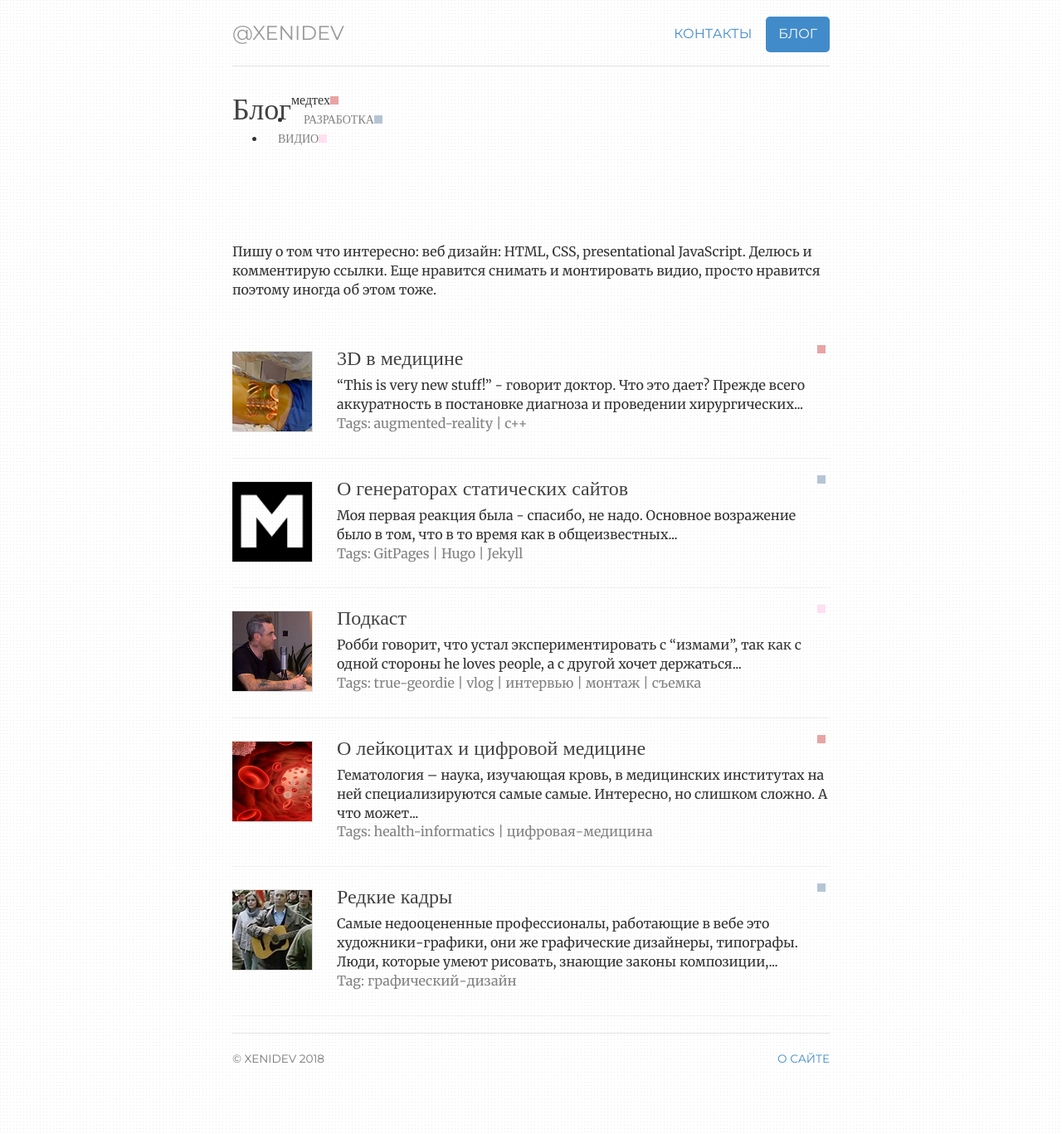
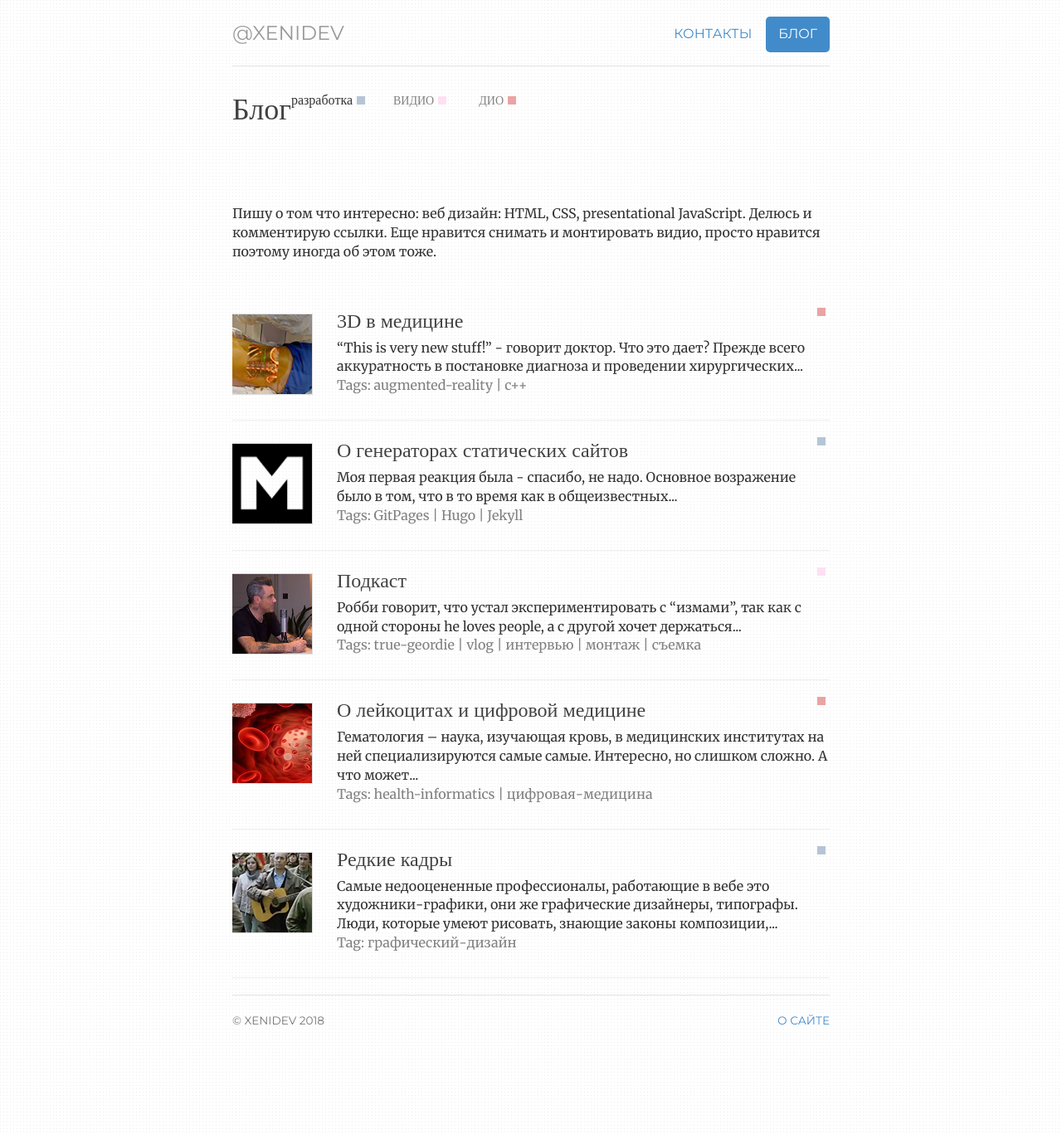
Before and after one commit to ValeraS/xenidev.github.io, a Jekyll site: the page built from notes/index.html, in a window 1280 px wide. Shown: the whole page at 83% size. Built offline with Jekyll 4.4.1, drawn with Linux system fonts in a browser that asks for light colours.

Commit message:
Update index.html

```diff
--- a/notes/index.html
+++ b/notes/index.html
@@ -8,11 +8,11 @@ notes: active
          <div class="welcome_bar">
             <h1 class="intro">Блог</h1>
 
-	   <ul class="square-categories>
-<li><a class="text-category" href="/notes/medtech.html">медтех<span class="badge-category-medtech"></span></a> </li>
+	   	   <ul class="square-categories pull-right>
+
     <li><a class="text-category" href="/notes/razrabotka.html">разработка<span class="badge-category-razrabotka"></span> </a> </li>
     <li><a class="text-category" href="/notes/video.html">видио<span class="badge-category-video"></span></a> </li>
-
+<li><a class="text-category" href="/notes/medtech.html">дио<span class="badge-category-medtech"></span></a> </li>
   </ul>
          </div>
          <br>
```
